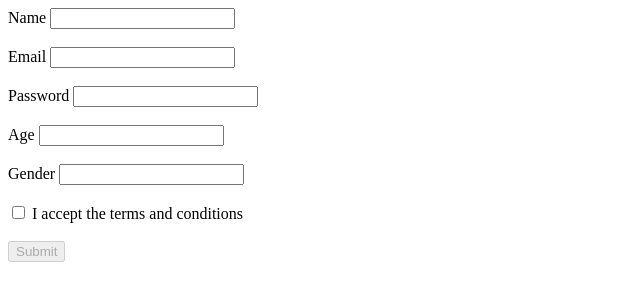
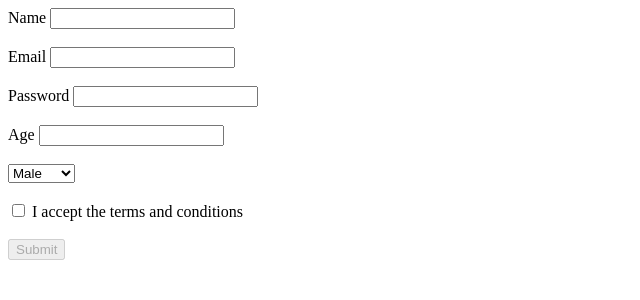
Before and after one commit to acciojob/form-validation-and-submission-Dhruwvaviya999, a website: page main.html in a window 1280 px wide. Shown: the whole page, without its empty margins (0-640 px from the left). Drawn offline with Linux system fonts and the light colour scheme.

Commit message:
created a submission

```diff
--- a/main.html
+++ b/main.html
@@ -17,8 +17,10 @@
 		<input type="password" name="password" id="password" /><br><br>
 		<label>Age</label>
 		<input type="number" id="age" /><br><br>
-		<label>Gender</label>
-		<input type="number" name="gender" id="age" /><br><br>
+		<select name="gender">
+			<option>Male</option>
+			<option>Female</option>
+		</select><br><br>
 		<input type="checkbox" name="terms" id="termsCheckbox" />
 		<label>I accept the terms and conditions</label><br><br>
 		<button id="submitBtn" disabled type="submit" >Submit</button>
```
